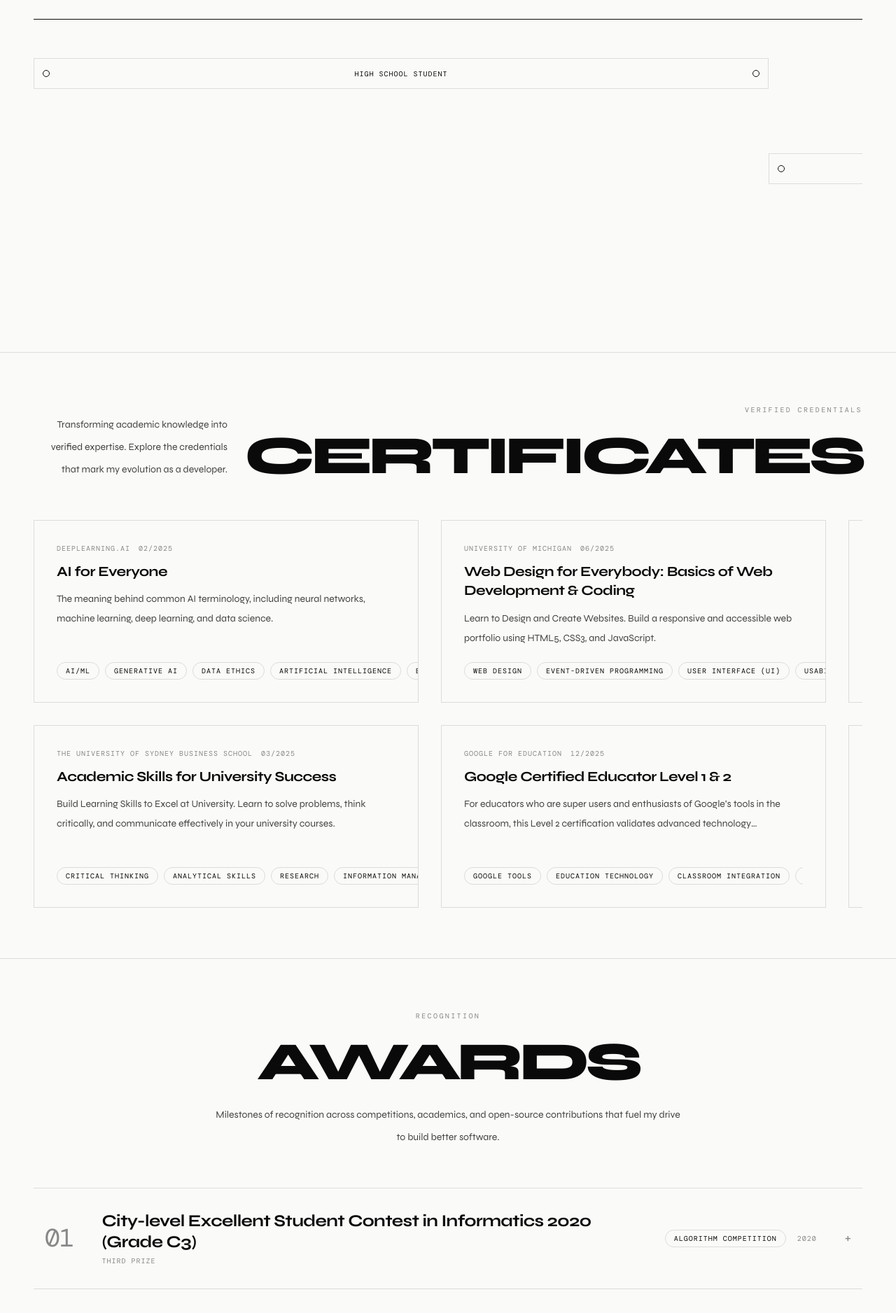
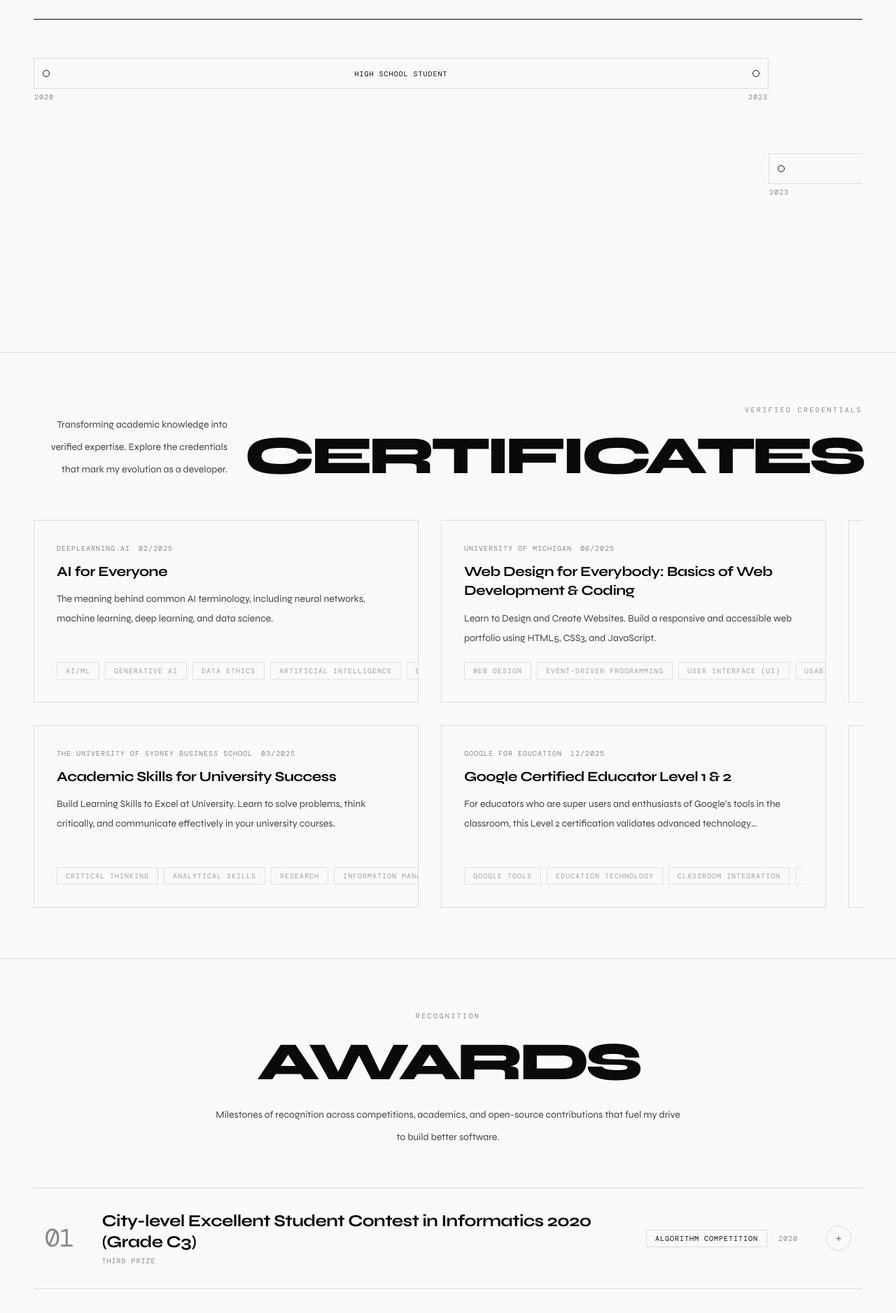
Before and after one commit to ldanh270/portfolio, a Next.js app: page /about in a window 1280 px wide. Shown: the part 2006-3882 px from the top of the page at 70% size. Built offline with nearby package versions, Linux system fonts and the light colour scheme; a web font is replaced by a local one.

Commit message:
fix: redesign about page

```diff
--- a/src/components/sections/about/AboutAwards.tsx
+++ b/src/components/sections/about/AboutAwards.tsx
@@ -124,6 +124,26 @@ const awards: Award[] = [
 
 const ease = [0.22, 1, 0.36, 1] as const;
 
+const awardRowVariants = {
+	rest: { y: 0, boxShadow: "0 0 0 rgba(10,10,10,0)" },
+	hover: { y: -3, boxShadow: "0 14px 38px rgba(10,10,10,0.06)" },
+};
+
+const awardSurfaceVariants = {
+	rest: { opacity: 0, scale: 0.99 },
+	hover: { opacity: 1, scale: 1 },
+};
+
+const awardLineVariants = {
+	rest: { scaleX: 0 },
+	hover: { scaleX: 1 },
+};
+
+const awardTitleVariants = {
+	rest: { x: 0 },
+	hover: { x: 6 },
+};
+
 // ── Helpers ───────────────────────────────────────────────────────
 
 function formatIndex(index: number): string {
@@ -150,31 +170,51 @@ function AwardRow({
 			y={20}
 			delay={index * 0.06}
 		>
-			<div className="border-b border-brand-border">
+			<motion.div
+				initial="rest"
+				whileHover="hover"
+				variants={awardRowVariants}
+				transition={{ duration: shouldReduceMotion ? 0 : 0.35, ease }}
+				className="group relative isolate overflow-hidden border-b border-brand-border bg-brand-white"
+			>
+				<motion.span
+					aria-hidden="true"
+					variants={awardSurfaceVariants}
+					transition={{ duration: shouldReduceMotion ? 0 : 0.28, ease }}
+					className="absolute inset-2 z-0 border border-brand-border bg-[rgba(10,10,10,0.018)]"
+				/>
+				<motion.span
+					aria-hidden="true"
+					variants={awardLineVariants}
+					transition={{ duration: shouldReduceMotion ? 0 : 0.34, ease }}
+					className="absolute left-2 right-2 top-0 z-10 h-px origin-left bg-brand-black sm:left-4 sm:right-4"
+				/>
+
 				<button
 					type="button"
 					data-cursor="view"
 					onClick={onToggle}
-					className="group flex w-full items-center gap-6 px-2 py-6 text-left transition-colors duration-300 hover:bg-[rgba(10,10,10,0.015)] sm:gap-10 sm:px-4 sm:py-8"
+					className="relative z-10 flex w-full items-center gap-6 px-2 py-6 text-left sm:gap-10 sm:px-4 sm:py-8"
 				>
-					{/* Index */}
 					<span className="flex-none font-mono text-2xl font-light tracking-tight text-brand-gray transition-colors duration-300 group-hover:text-brand-black sm:text-4xl">
 						{formatIndex(index)}
 					</span>
 
-					{/* Title */}
 					<span className="min-w-0 flex-1">
-						<span className="block text-lg font-bold leading-tight tracking-tight transition-transform duration-300 group-hover:translate-x-1 sm:text-2xl">
+						<motion.span
+							variants={awardTitleVariants}
+							transition={{ duration: shouldReduceMotion ? 0 : 0.3, ease }}
+							className="block text-lg font-bold leading-tight tracking-tight sm:text-2xl"
+						>
 							{award.title}
-						</span>
+						</motion.span>
 						<span className="mt-1 block font-mono text-[10px] uppercase tracking-widest text-brand-gray">
 							{award.position}
 						</span>
 					</span>
 
-					{/* Category + Date */}
 					<span className="hidden flex-none items-center gap-4 sm:flex">
-						<span className="rounded-full border border-brand-border px-3 py-1 font-mono text-[10px] uppercase tracking-widest transition-colors duration-200 group-hover:border-black/40">
+						<span className="border border-brand-border bg-brand-white px-3 py-1 font-mono text-[10px] uppercase tracking-widest transition-colors duration-200 group-hover:border-black/30">
 							{award.category}
 						</span>
 						<span className="font-mono text-[10px] uppercase tracking-widest text-brand-gray">
@@ -182,20 +222,22 @@ function AwardRow({
 						</span>
 					</span>
 
-					{/* Toggle indicator */}
 					<motion.span
 						animate={{ rotate: isOpen ? 45 : 0 }}
+						variants={{
+							rest: { scale: 1, borderColor: "rgba(10,10,10,0.12)" },
+							hover: { scale: 1.06, borderColor: "rgba(10,10,10,0.55)" },
+						}}
 						transition={{
 							duration: shouldReduceMotion ? 0 : 0.4,
 							ease,
 						}}
-						className="flex-none text-xl leading-none text-brand-gray transition-colors duration-200 group-hover:text-brand-black"
+						className="grid size-9 flex-none place-items-center rounded-full border border-brand-border bg-brand-white text-xl leading-none text-brand-gray transition-colors duration-200 group-hover:text-brand-black"
 					>
 						+
 					</motion.span>
 				</button>
 
-				{/* Expandable content */}
 				<AnimatePresence initial={false}>
 					{isOpen && (
 						<motion.div
@@ -210,8 +252,7 @@ function AwardRow({
 							}}
 							className="overflow-hidden"
 						>
-							<div className="grid gap-4 px-2 pb-8 sm:grid-cols-[auto_1fr] sm:gap-10 sm:px-4">
-								{/* Spacer to align with title */}
+							<div className="relative z-10 grid gap-4 px-2 pb-8 sm:grid-cols-[auto_1fr] sm:gap-10 sm:px-4">
 								<span className="hidden font-mono text-4xl font-light tracking-tight text-transparent sm:block">
 									{formatIndex(index)}
 								</span>
@@ -219,21 +260,19 @@ function AwardRow({
 								<div className="max-w-xl">
 									<p className="text-sm leading-7 text-[#444]">{award.description}</p>
 
-									{/* Tags */}
 									<div className="mt-4 flex flex-wrap gap-2">
 										{award.tags.map((tag) => (
 											<span
 												key={tag}
-												className="rounded-full border border-brand-border px-3 py-1 font-mono text-[10px] uppercase tracking-widest"
+												className="border border-brand-border bg-brand-white px-3 py-1 font-mono text-[10px] uppercase tracking-widest"
 											>
 												{tag}
 											</span>
 										))}
 									</div>
 
-									{/* Mobile meta */}
 									<div className="mt-3 flex items-center gap-3 sm:hidden">
-										<span className="rounded-full border border-brand-border px-3 py-1 font-mono text-[10px] uppercase tracking-widest">
+										<span className="border border-brand-border bg-brand-white px-3 py-1 font-mono text-[10px] uppercase tracking-widest">
 											{award.category}
 										</span>
 										<span className="font-mono text-[10px] uppercase tracking-widest text-brand-gray">
@@ -271,7 +310,7 @@ function AwardRow({
 						</motion.div>
 					)}
 				</AnimatePresence>
-			</div>
+			</motion.div>
 		</FadeIn>
 	);
 }
--- a/src/components/sections/about/AboutLicences.tsx
+++ b/src/components/sections/about/AboutLicences.tsx
@@ -187,6 +187,27 @@ const CARD_W = 550;
 const CARD_W_MOBILE = 320;
 const ROWS = 2;
 const GAP = 32;
+const ease = [0.22, 1, 0.36, 1] as const;
+
+const certCardVariants = {
+	rest: { y: 0, boxShadow: "0 0 0 rgba(10,10,10,0)" },
+	hover: { y: -6, boxShadow: "0 20px 55px rgba(10,10,10,0.09)" },
+};
+
+const certSurfaceVariants = {
+	rest: { opacity: 0, scale: 0.985 },
+	hover: { opacity: 1, scale: 1 },
+};
+
+const certLineVariants = {
+	rest: { scaleX: 0 },
+	hover: { scaleX: 1 },
+};
+
+const certTitleVariants = {
+	rest: { x: 0 },
+	hover: { x: 6 },
+};
 
 // ── Card ──────────────────────────────────────────────────────────
 
@@ -211,45 +232,22 @@ function CertCard({
 				onClick();
 			}}
 			whileHover="hover"
-			className="group relative flex h-full w-full flex-col overflow-hidden border border-brand-border px-8 py-8 text-left transition-colors duration-300 hover:bg-[rgba(10,10,10,0.015)] hover:border-brand-black/25 focus-visible:outline-2 focus-visible:outline-offset-2 focus-visible:outline-brand-black"
+			initial="rest"
+			variants={certCardVariants}
+			transition={{ duration: 0.38, ease }}
+			className="group relative flex h-full w-full flex-col overflow-hidden border border-brand-border bg-brand-white px-8 py-8 text-left focus-visible:outline-2 focus-visible:outline-offset-2 focus-visible:outline-brand-black"
 		>
-			{/* Left Border */}
 			<motion.span
-				className="absolute left-0 top-0 h-full w-[0.5px] bg-brand-black"
-				initial={{ height: 0 }}
-				variants={{
-					hover: { height: "100%" },
-				}}
-				transition={{ duration: 0.2, ease: "easeOut" }}
+				aria-hidden="true"
+				variants={certSurfaceVariants}
+				transition={{ duration: 0.28, ease }}
+				className="absolute inset-3 z-0 border border-brand-border bg-[rgba(10,10,10,0.018)]"
 			/>
-			{/* Top Border */}
 			<motion.span
-				className="absolute left-0 top-0 h-[0.5px] w-full bg-brand-black"
-				initial={{ width: 0 }}
-				variants={{
-					hover: { width: "100%" },
-				}}
-				transition={{ duration: 0.2, delay: 0.2, ease: "easeOut" }}
-			/>
-
-			{/* Right Border */}
-			<motion.span
-				className="absolute bottom-0 right-0 h-full w-px bg-brand-black"
-				initial={{ height: 0 }}
-				variants={{
-					hover: { height: "100%" },
-				}}
-				transition={{ duration: 0.2, delay: 0.4, ease: "easeOut" }}
-			/>
-
-			{/* Bottom Border */}
-			<motion.span
-				className="absolute bottom-0 right-0 h-px w-full bg-brand-black"
-				initial={{ width: 0 }}
-				variants={{
-					hover: { width: "100%" },
-				}}
-				transition={{ duration: 0.2, delay: 0.6, ease: "easeOut" }}
+				aria-hidden="true"
+				variants={certLineVariants}
+				transition={{ duration: 0.34, ease }}
+				className="absolute left-8 right-8 top-0 z-10 h-px origin-left bg-brand-black"
 			/>
 
 			<header className="relative z-10 mb-3 flex items-center gap-3">
@@ -260,21 +258,30 @@ function CertCard({
 					{cert.label}
 				</span>
 			</header>
-			<h3 className="relative z-10 text-xl font-bold leading-snug tracking-tight transition-transform duration-200 group-hover:translate-x-0.5">
+			<motion.h3
+				variants={certTitleVariants}
+				transition={{ duration: 0.3, ease }}
+				className="relative z-10 text-xl font-bold leading-snug tracking-tight"
+			>
 				{cert.title}
-			</h3>
+			</motion.h3>
 			<p className="relative z-10 mt-3 text-sm leading-7 text-[#444] line-clamp-2">
 				{cert.description}
 			</p>
 			<div className="relative z-10 mt-auto overflow-x-auto no-scrollbar pt-5">
 				<div className="flex items-center gap-2">
-					{cert.tags.map((t) => (
-						<span
+					{cert.tags.map((t, index) => (
+						<motion.span
 							key={t}
-							className="flex-none rounded-full border border-brand-border px-3 py-1 font-mono text-[10px] uppercase tracking-widest transition-colors duration-200 group-hover:border-black/40"
+							variants={{
+								rest: { y: 0, opacity: 0.78 },
+								hover: { y: -2, opacity: 1 },
+							}}
+							transition={{ duration: 0.22, delay: index * 0.02, ease }}
+							className="flex-none border border-brand-border bg-brand-white px-3 py-1 font-mono text-[10px] uppercase tracking-widest text-brand-gray transition-colors duration-200 group-hover:border-black/30 group-hover:text-brand-black"
 						>
 							{t}
-						</span>
+						</motion.span>
 					))}
 				</div>
 			</div>
@@ -334,7 +341,7 @@ export function AboutLicences() {
 			{/* ── Desktop: 2-row scrollable with gap ────── */}
 			<div
 				ref={containerRef}
-				className="relative hidden overflow-x-auto overflow-y-hidden no-scrollbar lg:block"
+				className="relative -my-8 hidden overflow-x-auto overflow-y-hidden py-8 no-scrollbar lg:block"
 			>
 				<motion.div
 					drag="x"
--- a/src/components/sections/about/timeline/TimelineLane.tsx
+++ b/src/components/sections/about/timeline/TimelineLane.tsx
@@ -1,6 +1,6 @@
-import { RadialHover } from "@/components/ui/RadialHover.tsx";
 import { TimelineRevealItem } from "@/components/ui/TimelineReveal.tsx";
 import { CareerEntry, TIMELINE_YEARS, YEAR_WIDTH } from "@/data/about.ts";
+import { motion, useReducedMotion } from "framer-motion";
 import dynamic from "next/dynamic.js";
 import { CSSProperties, useRef, useState } from "react";
 
@@ -9,9 +9,38 @@ const TimelinePopup = dynamic(() => import("./TimelinePopup"), {
 	loading: () => <div style={{ display: "block" }}>Loading...</div>, // Optional placeholder
 });
 
+const ease = [0.22, 1, 0.36, 1] as const;
+
+const laneVariants = {
+	rest: { y: 0, boxShadow: "0 0 0 rgba(10,10,10,0)" },
+	hover: { y: -3, boxShadow: "0 14px 35px rgba(10,10,10,0.08)" },
+};
+
+const surfaceVariants = {
+	rest: { opacity: 0, scale: 0.985 },
+	hover: { opacity: 1, scale: 1 },
+};
+
+const lineVariants = {
+	rest: { scaleX: 0 },
+	hover: { scaleX: 1 },
+};
+
+const dotVariants = {
+	rest: { scale: 1, backgroundColor: "#fafaf8" },
+	hover: { scale: 1.16, backgroundColor: "#0a0a0a" },
+};
+
+const labelVariants = {
+	rest: { x: 0 },
+	hover: { x: 4 },
+};
+
 export default function TimelineLane({ entry }: { entry: CareerEntry }) {
 	const triggerRef = useRef<HTMLDivElement>(null);
 	const [isHovered, setIsHovered] = useState(false);
+	const shouldReduceMotion = useReducedMotion();
+	const motionEnabled = !shouldReduceMotion;
 
 	const getStartOffset = (year: string): number => {
 		const index = TIMELINE_YEARS.indexOf(year);
@@ -42,24 +71,55 @@ export default function TimelineLane({ entry }: { entry: CareerEntry }) {
 				onMouseEnter={() => setIsHovered(true)}
 				onMouseLeave={() => setIsHovered(false)}
 			>
-				<RadialHover
-					className="z-10 h-full w-full cursor-grab border border-brand-border bg-brand-white active:cursor-grabbing"
-					contentClassName="flex h-full w-full items-center justify-between px-3"
-					ariaLabel={`${entry.title}, ${entry.start} to ${entry.end}`}
-					disableTapState
+				<motion.div
+					initial="rest"
+					whileHover="hover"
+					whileTap={motionEnabled ? { scale: 0.995 } : undefined}
+					variants={laneVariants}
+					transition={{ duration: motionEnabled ? 0.35 : 0, ease }}
+					aria-label={`${entry.title}, ${entry.start} to ${entry.end}`}
+					className="relative z-10 h-full w-full cursor-grab overflow-visible border border-brand-border bg-brand-white active:cursor-grabbing"
 				>
-					<span className="h-2.5 w-2.5 rounded-full border border-current bg-brand-white group-hover:bg-brand-black" />
-					<span className="truncate px-3 font-mono text-[10px] uppercase tracking-widest">
-						{entry.title}
-					</span>
-					<span className="h-2.5 w-2.5 rounded-full border border-current bg-brand-white group-hover:bg-brand-black" />
-					<span className="absolute -bottom-5 left-0 font-mono text-[10px] uppercase tracking-widest text-brand-gray group-hover:text-brand-gray">
+					<motion.span
+						aria-hidden="true"
+						variants={surfaceVariants}
+						transition={{ duration: motionEnabled ? 0.28 : 0, ease }}
+						className="absolute inset-1 z-0 border border-brand-border bg-[rgba(10,10,10,0.018)]"
+					/>
+					<motion.span
+						aria-hidden="true"
+						variants={lineVariants}
+						transition={{ duration: motionEnabled ? 0.32 : 0, ease }}
+						className="absolute left-3 right-3 top-0 z-10 h-px origin-left bg-brand-black"
+					/>
+					<div className="relative z-10 flex h-full w-full items-center justify-between px-3">
+						<motion.span
+							aria-hidden="true"
+							variants={dotVariants}
+							transition={{ duration: motionEnabled ? 0.24 : 0, ease }}
+							className="size-2.5 rounded-full border border-brand-black"
+						/>
+						<motion.span
+							variants={labelVariants}
+							transition={{ duration: motionEnabled ? 0.3 : 0, ease }}
+							className="truncate px-3 font-mono text-[10px] uppercase tracking-widest"
+						>
+							{entry.title}
+						</motion.span>
+						<motion.span
+							aria-hidden="true"
+							variants={dotVariants}
+							transition={{ duration: motionEnabled ? 0.24 : 0, ease }}
+							className="size-2.5 rounded-full border border-brand-black"
+						/>
+					</div>
+					<span className="absolute -bottom-5 left-0 font-mono text-[10px] uppercase tracking-widest text-brand-gray">
 						{entry.start}
 					</span>
-					<span className="absolute -bottom-5 right-0 font-mono text-[10px] uppercase tracking-widest text-brand-gray group-hover:text-brand-gray">
+					<span className="absolute -bottom-5 right-0 font-mono text-[10px] uppercase tracking-widest text-brand-gray">
 						{entry.end}
 					</span>
-				</RadialHover>
+				</motion.div>
 			</TimelineRevealItem>
 			<TimelinePopup
 				entry={entry}
```
Also changed, not shown: src/components/sections/about/timeline/TimelinePopup.tsx (+9 -3 lines).
